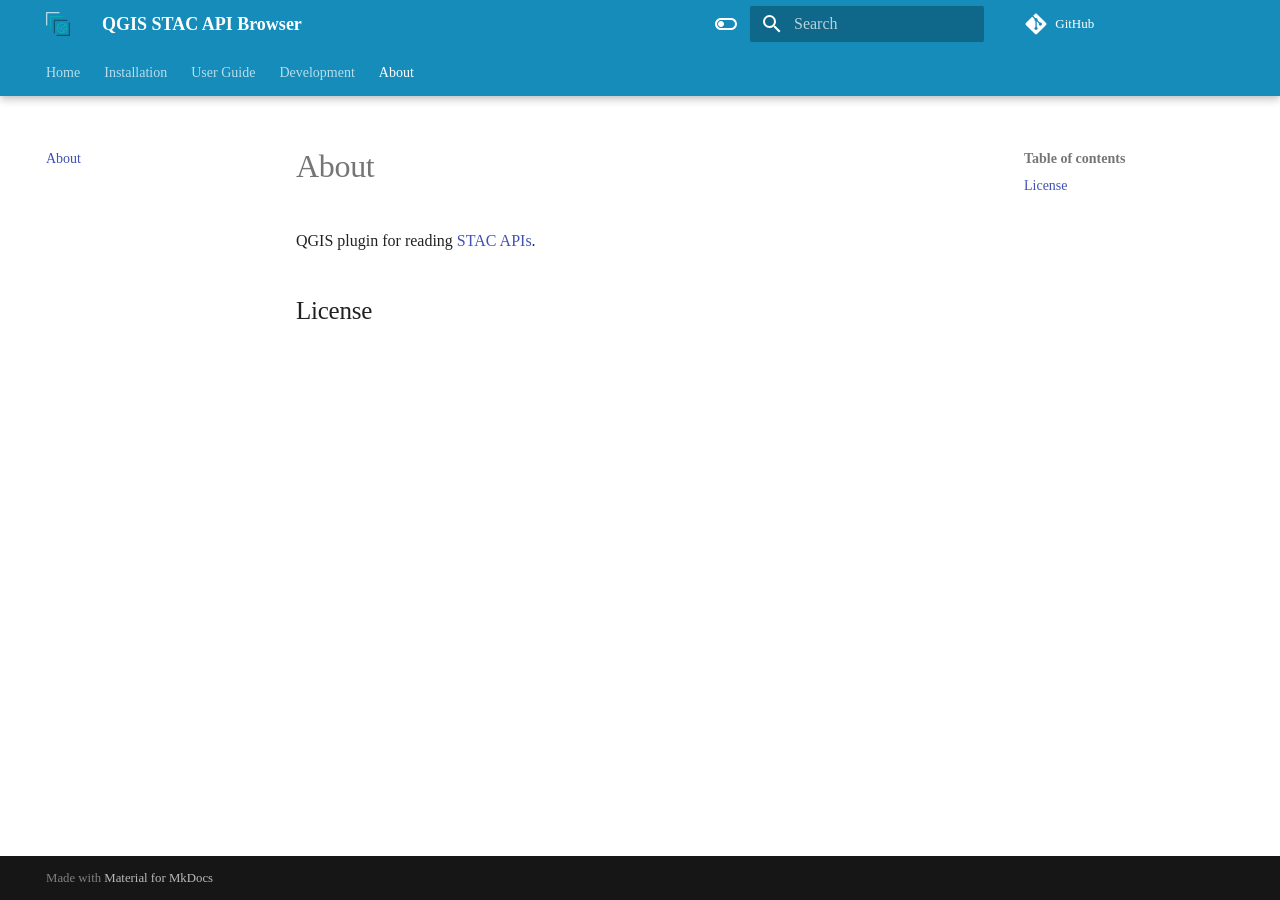
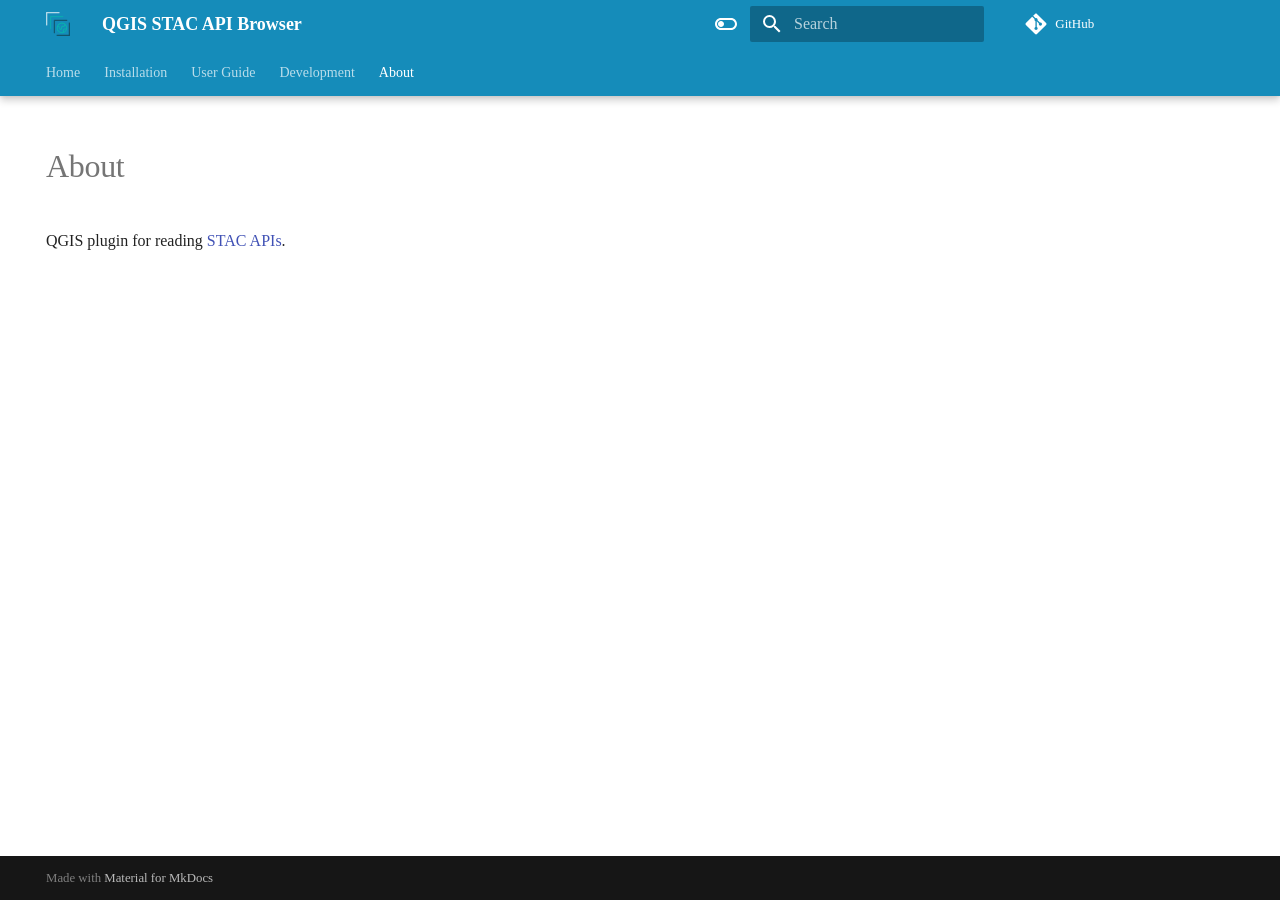
Before and after one commit to stac-utils/qgis-stac-plugin, an MkDocs documentation site: the page built from docs/about.md, in a window 1280 px wide. Built offline with MkDocs 1.6.1 and Material for MkDocs 9.7.7, drawn with Linux system fonts in a browser that asks for light colours; comment, search, counter and statistics services are not loaded; part of the change alters nothing that is shown.

```diff
--- a/docs/about.md
+++ b/docs/about.md
@@ -1,4 +1,5 @@
-
+---
+hide:
+  - navigation
+---
 QGIS plugin for reading  [STAC APIs](http://stacspec.org/).
-
-## License
--- a/docs/development.md
+++ b/docs/development.md
@@ -1,3 +1,7 @@
+---
+hide:
+  - navigation
+---
 
 ## Install instructions
 
--- a/docs/index.md
+++ b/docs/index.md
@@ -1,3 +1,8 @@
+---
+hide:
+  - navigation
+---
+
 # QGIS STAC API Browser
 
 STAC API Browser is a QGIS plugin that allows the exploration of geospatial data from providers that support
@@ -12,6 +17,7 @@ The plugin was built through a joint effort between [Kartoza](https://kartoza.co
 [Microsoft](https://planetarycomputer.microsoft.com/).
 
 ![image](images/search_result_stac_api_plugin.png)
+
 _Example search results, showing available items on a STAC API service_.
 
 
--- a/docs/installation.md
+++ b/docs/installation.md
@@ -1,3 +1,8 @@
+---
+hide:
+  - navigation
+---
+
 # Installation
 The following sections explains how plugin users can install the plugin into the QGIS application, the
 installation guide for plugin development purposes is covered here [development page](./development).
--- a/docs/user-guide.md
+++ b/docs/user-guide.md
@@ -1,3 +1,8 @@
+---
+hide:
+  - navigation
+---
+
 ## Launch QGIS STAC APIs Plugin
 
 In QGIS toolbars click on the STAC APIs Browser icon
--- a/mkdocs.yml
+++ b/mkdocs.yml
@@ -17,6 +17,9 @@ nav:
 plugins:
   - search
   - git-revision-date-localized
+
+markdown_extensions:
+  - meta:
 
 extra_css:
   - stylesheets/extra.css
```
